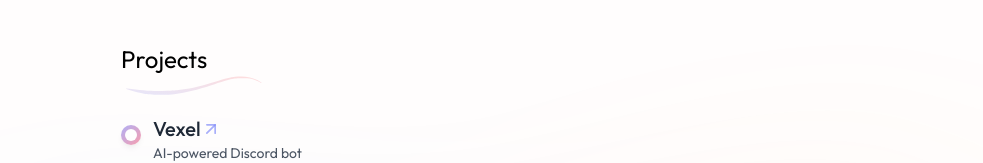
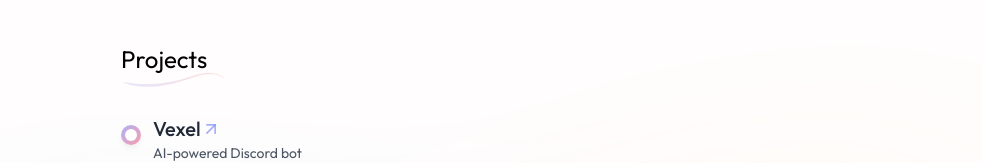
Before and after one commit to Priyansxu/Portfolio, a Next.js app: page / in a window 1280 px wide. Shown: the part 559-722 px from the top of the page, without its empty margins (159-1142 px from the left). Built offline with nearby package versions, Linux system fonts and the light colour scheme.

Commit message:
Update Projects.js

```diff
--- a/components/Projects.js
+++ b/components/Projects.js
@@ -24,7 +24,7 @@ export default function Projects() {
           <Image
             src={swirl}
             alt="swirl"
-            width={160}
+            width={120}
             height={48}
             priority
           />
```
